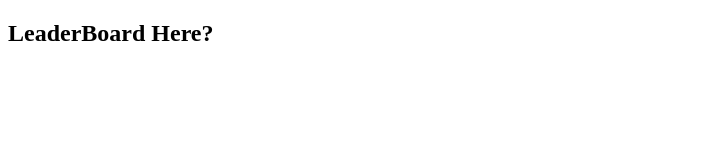
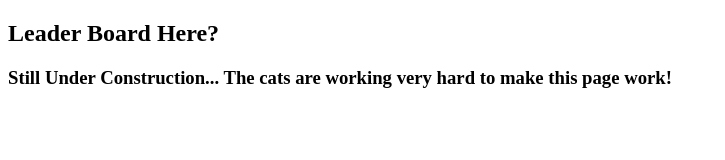
Before and after one commit to sonialiao/CatTracker_Hacker413_2024, a plain HTML site: page leaderboard.html in a window 1280 px wide. Shown: the whole page, without its empty margins (0-725 px from the left). Drawn offline with Linux system fonts and the light colour scheme.

```diff
--- a/leaderboard.html
+++ b/leaderboard.html
@@ -6,6 +6,7 @@
 </head>
 <body>
     <div>
-        <h2>LeaderBoard Here?</h2>
+        <h2>Leader Board Here?</h2>
+        <h3>Still Under Construction... The cats are working very hard to make this page work!</h3>
     </div>
 </body>
```
Also changed, not shown: index.html (+0 -2 lines).
